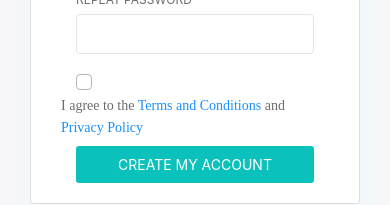
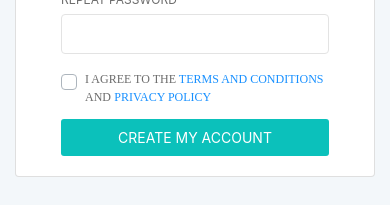
Before and after one commit to VIRGO96/hipcat, a Vue app: page / in a window 390 px wide. Both pictures are taken after a click on the tab "Register". Shown: the part 557-762 px from the top of the page. Built offline with nearby package versions, Linux system fonts and the light colour scheme; what v-tooltip would draw is missing.

Commit message:
makin login responsive

```diff
--- a/src/pages/Login.vue
+++ b/src/pages/Login.vue
@@ -6,13 +6,11 @@
               <img style="width:28vh"
               src="https://s3-alpha-sig.figma.com/img/c959/4ba5/1d04d737769a35b10de28042c3912456?Expires=1574035200&Signature=HiIh3v8OdZ4T7ZopIiPGNkGEs9uuOpQtwEOfsrm8Qt~DH8GGx6PfdYuHVv42BbOj2lZl2Jrv4cxrE3uGl3sG~9xhaLU8wckfxS72azfu2QkZUVh6URXZi7mRLNIbGa9m5P-aaEmqw-gnslDTDvrzkKZtr9zz4vTMyFODymb2rEQVWRu8b-dKmeVSr4AVG-THjVw0CPQO1JEHcOK~o0S6JMTjarI50zqZusadv2IlGmFIFZZepR~lJE0Bpl-EJK9wtKHu8ftZzH~eNbRkXvvLE7jfD1GnzzotIl8jxkNR~lxT3pwYU6xqy9Ib8MwRNQV2DGHSHGUrqlbAXaEqfTlhBQ__&Key-Pair-Id=APKAINTVSUGEWH5XD5UA"
                alt="">
-
             </div>
-
           </div>
    </div>
-   <div class="content">
-    <div class="container-fluid" style="background-color:#F3F7FA;">
+   <div class="content  pl-0 pr-0">
+    <div class="container-fluid" style="height:100vh;background-color:#F3F7FA;">
            <div class="row">
                <div v-if="main_auth" class="col-md-12">
                    <b-card
@@ -84,7 +82,7 @@
                                 <b-form-input id="input-6" type="password"  trim></b-form-input>
                               </b-form-group>
                               <div class="row">
-                                <div class="col-md-1" style="padding-right:1.33rem;">
+                                <!-- <div class="col-md-1" style="padding-right:1.33rem;">
                                     <b-form-checkbox
                                       id="checkbox-1"
                                       name="checkbox-1"
@@ -92,10 +90,18 @@
                                       unchecked-value="not_accepted"
                                     >
                                     </b-form-checkbox>
-                                  </div>
-                                <div class="col-md-8 pl-0">
+                                  </div> -->
+                                <div class="col-md-12" style="{display: inline !important;">
+                                  <b-form-checkbox
+                                      id="checkbox-1"
+                                      name="checkbox-1"
+                                      value="accepted"
+                                      unchecked-value="not_accepted"
+                                    >
                                   <span style="color: #6C6C6C;" class="familia">I agree to the </span> <a href="#" class="familia">Terms and Conditions</a>
                                    <span style="color: #6C6C6C;" class="familia"> and</span>  <a href="#" class="familia"> Privacy Policy</a>
+
+                                    </b-form-checkbox>
                                 </div>
                               </div>
                               <div class="row mt-2">
@@ -247,7 +253,7 @@
                       </div>
                         <div class="row mt-5">
                           <div class="col-md-6 text-center">
-                            <button  class="col-md-12 text-center p-2 text-white "
+                            <button  class="button-margins col-md-12 text-center p-2 text-white "
                              style="border:none;border-radius: 3px;background: #0BC1BB;"
                             >PREVIOUS</button>
                           </div>
@@ -302,7 +308,7 @@
                         </b-form-group>
                         <div class="row mt-5">
                           <div class="col-md-6 text-center">
-                            <button  class="col-md-12 text-center p-2 text-white "
+                            <button  class="col-md-12 button-margins text-center p-2 text-white "
                             @click="lg_screen_flags.bussiness_flag=false;lg_screen_flags.social_flag=true"
                              style="border:none;border-radius: 3px;background: #0BC1BB;"
                             >PREVIOUS</button>
@@ -365,7 +371,7 @@
                         </b-form-group>
                         <div class="row mt-5">
                           <div class="col-md-6 text-center">
-                            <button  class="col-md-12 text-center p-2 text-white "
+                            <button  class="button-margins col-md-12 text-center p-2 text-white "
                              style="border:none;border-radius: 3px;background: #0BC1BB;"
                             @click="lg_screen_flags.bussiness_flag=true;lg_screen_flags.billing_flag=false"
                             >PREVIOUS</button>
@@ -433,7 +439,7 @@
                         </div>
                         <div class="row mt-5">
                           <div class="col-md-6 text-center">
-                            <button  class="col-md-12 text-center p-2 text-white "
+                            <button  class="col-md-12 button-margins text-center p-2 text-white "
                             @click="lg_screen_flags.billing_flag=true;lg_screen_flags.payment_flag=false"
                              style="border:none;border-radius: 3px;background: #0BC1BB;"
                             >PREVIOUS</button>
@@ -475,8 +481,8 @@ export default {
           password_error:false
         },
         login:{
-          email:'',
-          password:''
+          email:'ac@gm.cm',
+          password:'dsadasfasdasf'
         }
 
       }
```
